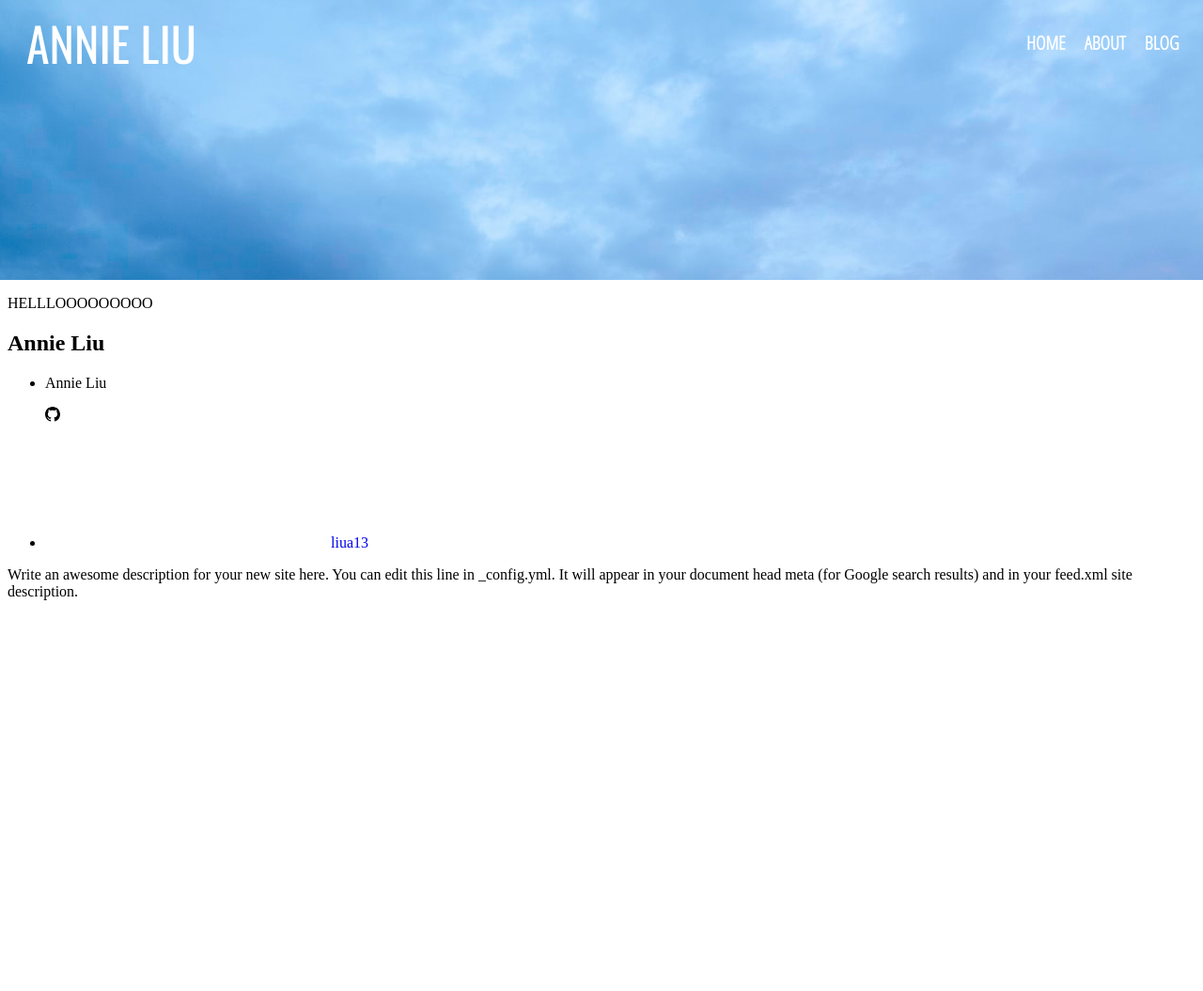
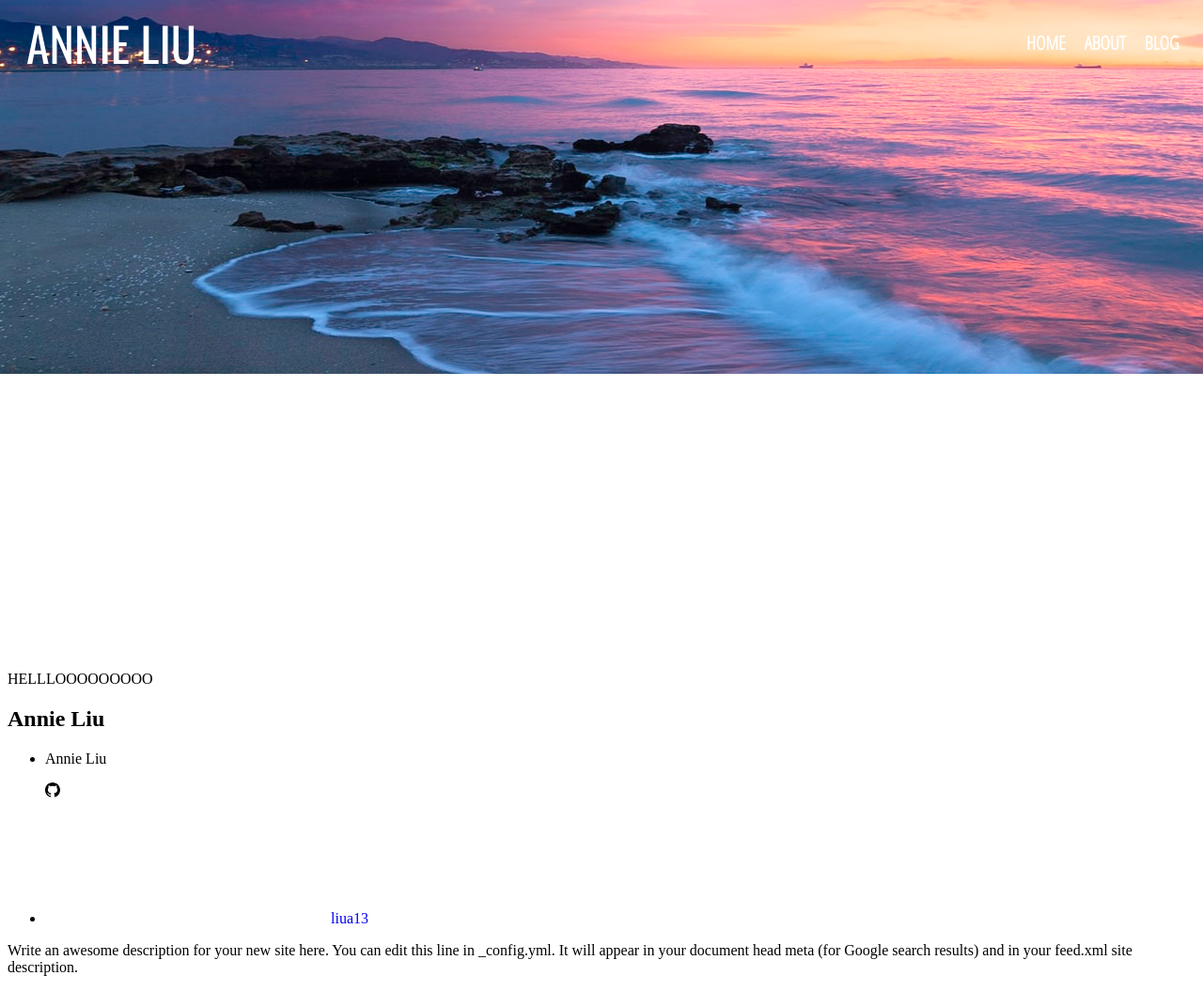
Before and after one commit to liua13/Blog, a Jekyll site: the page built from index.markdown, in a window 1280 px wide. Shown: the whole page at 94% size. Built offline with Jekyll 4.4.1, drawn with Linux system fonts in a browser that asks for light colours; nearby versions of some CDN libraries; before the commit the page ends 900 px from its top, so only the background shows below that.

Commit message:
updated home

```diff
--- a/assets/SCSS/main.scss
+++ b/assets/SCSS/main.scss
@@ -20,10 +20,10 @@
 	background-repeat: no-repeat;
 	background-attachment: fixed;
 	background-position: center;
-	min-height: 1000px;
+	min-height: 1600px;
 	width: 105%;
 	padding: 0;
-	margin: -800px 0px 0px -10px;
+	margin: -1000px 0px 0px -10px;
 }
 
 // *** nav bar ***
```
